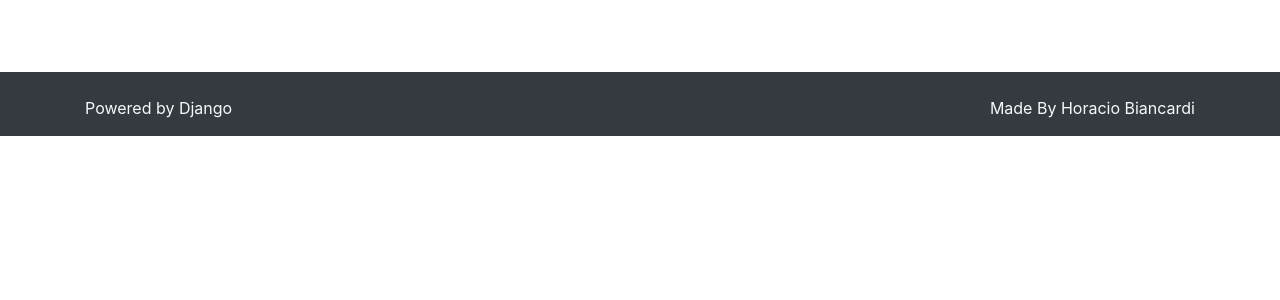
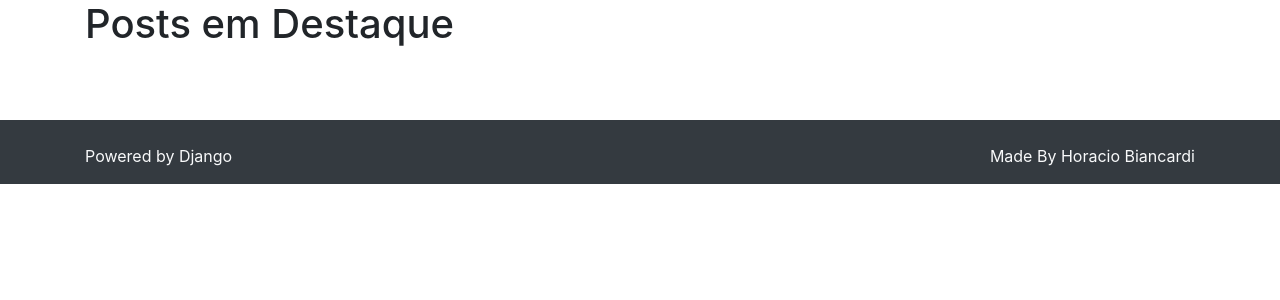
Before and after one commit to HoracioBiancardi/blog, a Django app: page / in a window 1280 px wide. Shown: the part 66-366 px from the top of the page. Run offline with Django 3.2, Linux system fonts and the light colour scheme; data that the repository does not hold is empty; some libraries are stand-ins or nearby versions.

Commit message:
Melhorando SEO

```diff
--- a/templates/base.html
+++ b/templates/base.html
@@ -21,6 +21,9 @@
 <div class="container">
     <div class="row">
         <div class="col-lg-12">
+        	<div class="text-shadow" data-aos="fade-right">
+				<h1> Posts em Destaque</h1>
+			</div>
 
             {% block conteudo %}
             {% endblock conteudo %}
```
